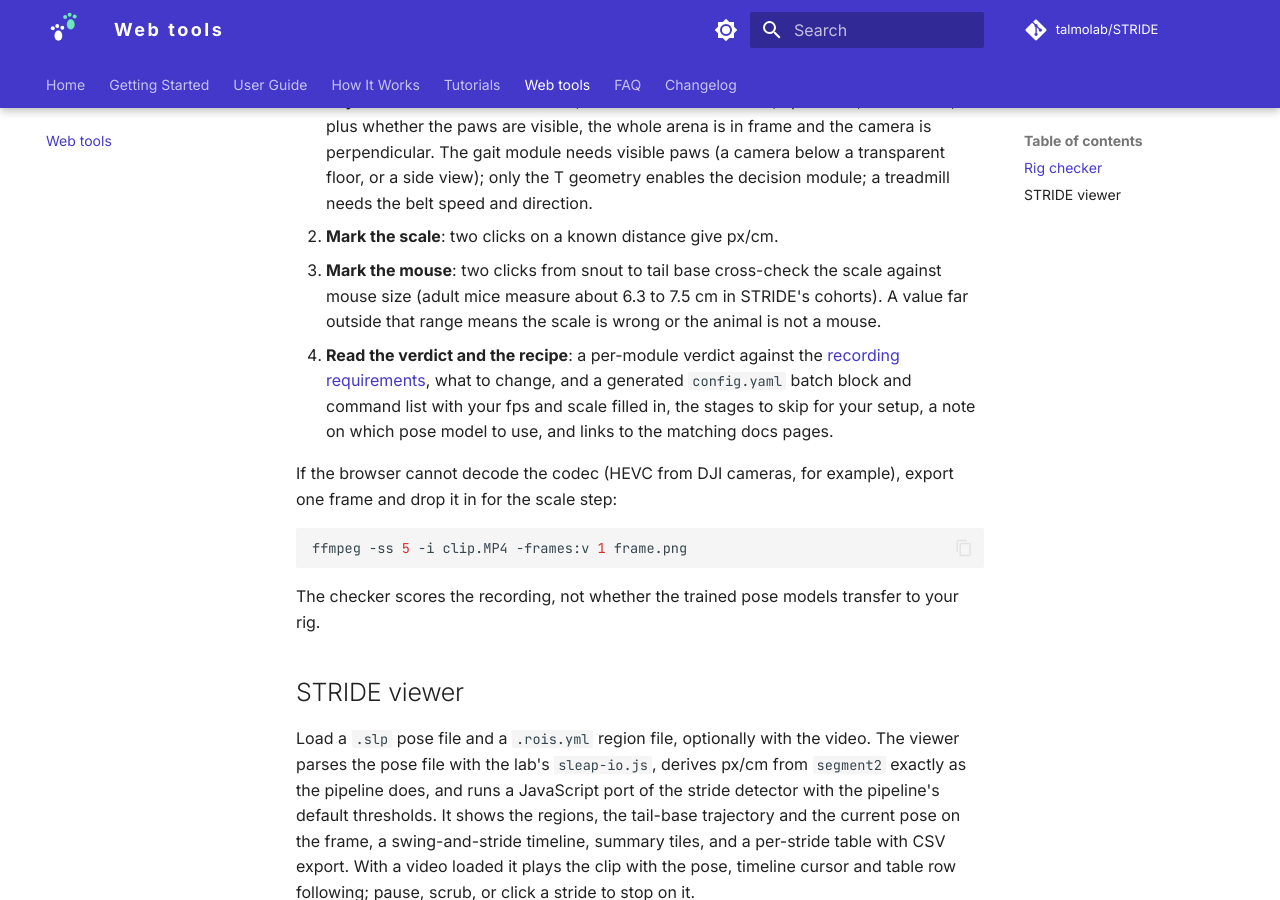
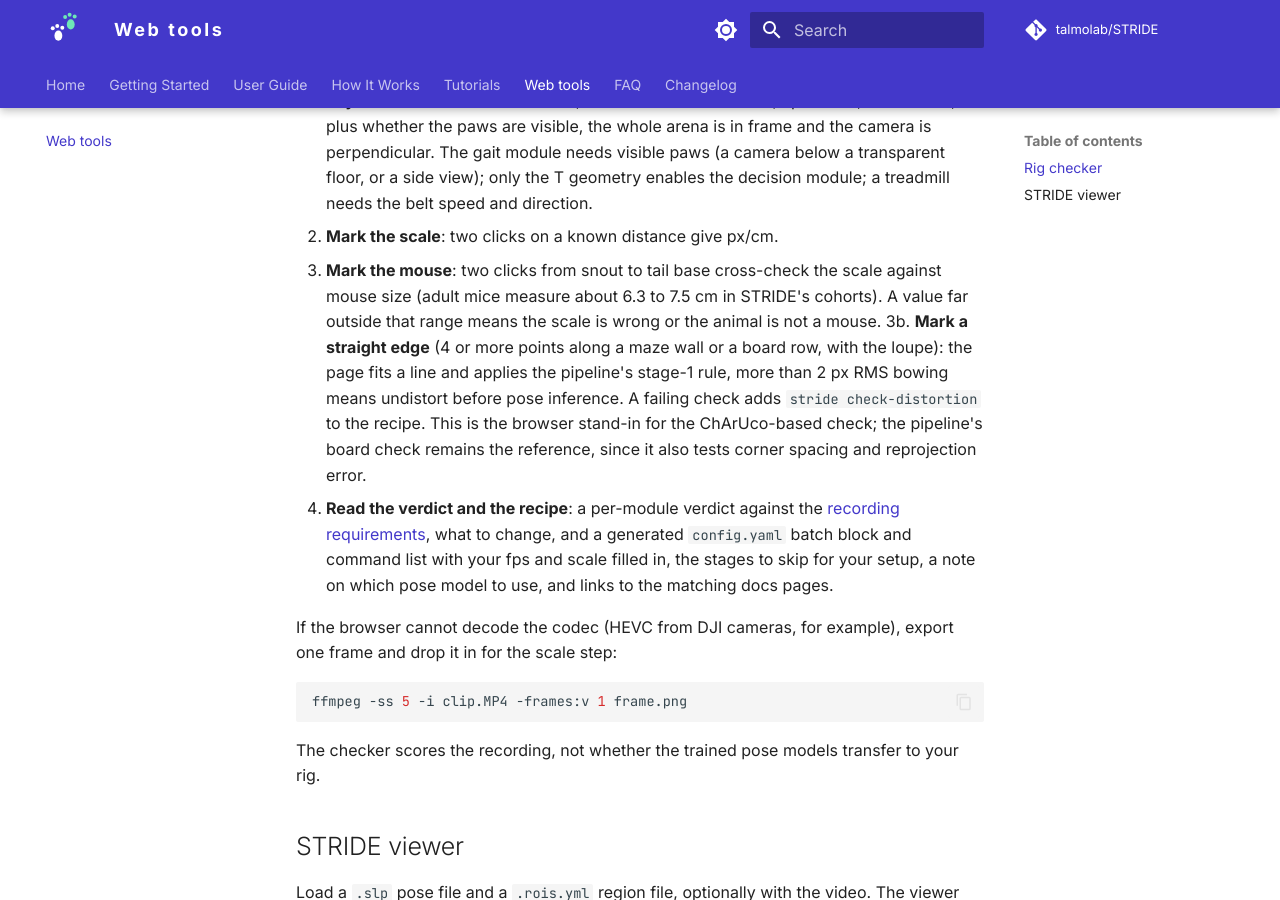
Before and after one commit to talmolab/STRIDE-docs, an MkDocs documentation site: the page built from docs/web-tools.md, in a window 1280 px wide and 900 px high, scrolled down 463 px. Built offline with MkDocs 1.6.1 and Material for MkDocs 9.7.7, drawn with Linux system fonts in a browser that asks for light colours; comment, search, counter and statistics services are not loaded.

Commit message:
Web tools page: distortion check step

```diff
--- a/docs/web-tools.md
+++ b/docs/web-tools.md
@@ -19,6 +19,11 @@ trial at the recording's native 3840 × 2160, so its scale reads as on the real
 3. **Mark the mouse**: two clicks from snout to tail base cross-check the scale against mouse size
    (adult mice measure about 6.3 to 7.5 cm in STRIDE's cohorts). A value far outside that range
    means the scale is wrong or the animal is not a mouse.
+3b. **Mark a straight edge** (4 or more points along a maze wall or a board row, with the loupe): the
+   page fits a line and applies the pipeline's stage-1 rule, more than 2 px RMS bowing means
+   undistort before pose inference. A failing check adds `stride check-distortion` to the recipe.
+   This is the browser stand-in for the ChArUco-based check; the pipeline's board check remains the
+   reference, since it also tests corner spacing and reprojection error.
 4. **Read the verdict and the recipe**: a per-module verdict against the
    [recording requirements](getting-started/recording.md), what to change, and a generated
    `config.yaml` batch block and command list with your fps and scale filled in, the stages to skip
```
